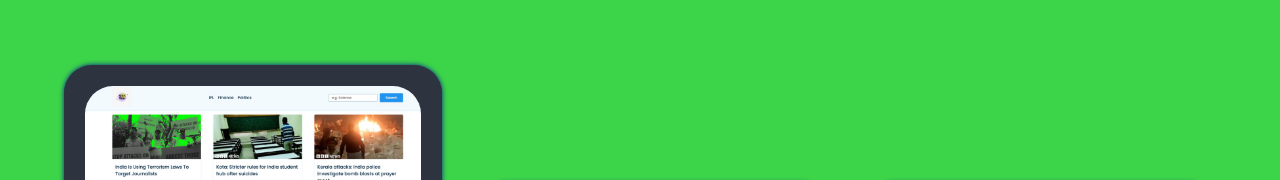
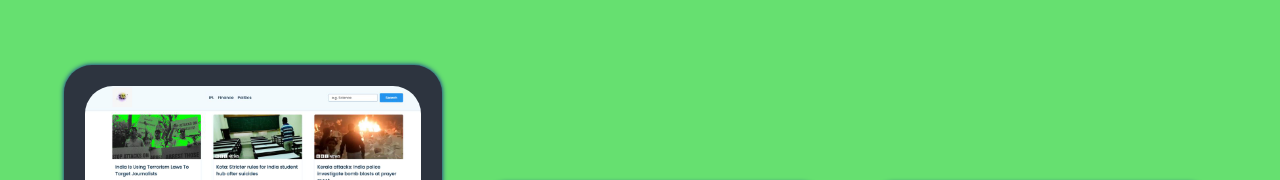
Before and after one commit to Fjapsinghcse98/Arunportfollio, a plain HTML site: page index.html in a window 1280 px wide. Shown: the part 2231-2411 px from the top of the page. Drawn offline with nearby package versions, Linux system fonts and the light colour scheme; a script that the page names is missing.

Commit message:
Arunportfolli

```diff
--- a/style.css
+++ b/style.css
@@ -10,9 +10,9 @@ scroll-behavior: smooth;
 }
 
 :root{
-    --text-color: #f1ebeb;
-    --bg-color: #f3a16b;
-    --second-bg-color: #3cd449;
+    --text-color: #0a0101;
+    --bg-color:#d369b0;
+    --second-bg-color: #66e070;
     --main-color:#081696;
     --other-color:#e3e7ec;
 
```
Also changed, not shown: index.html (+1 -0 lines).
